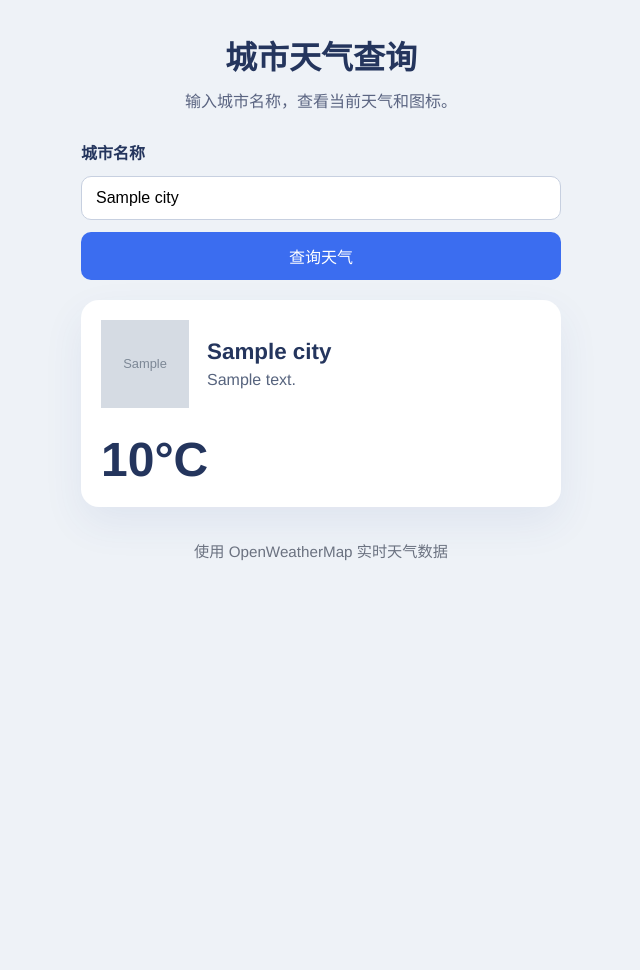
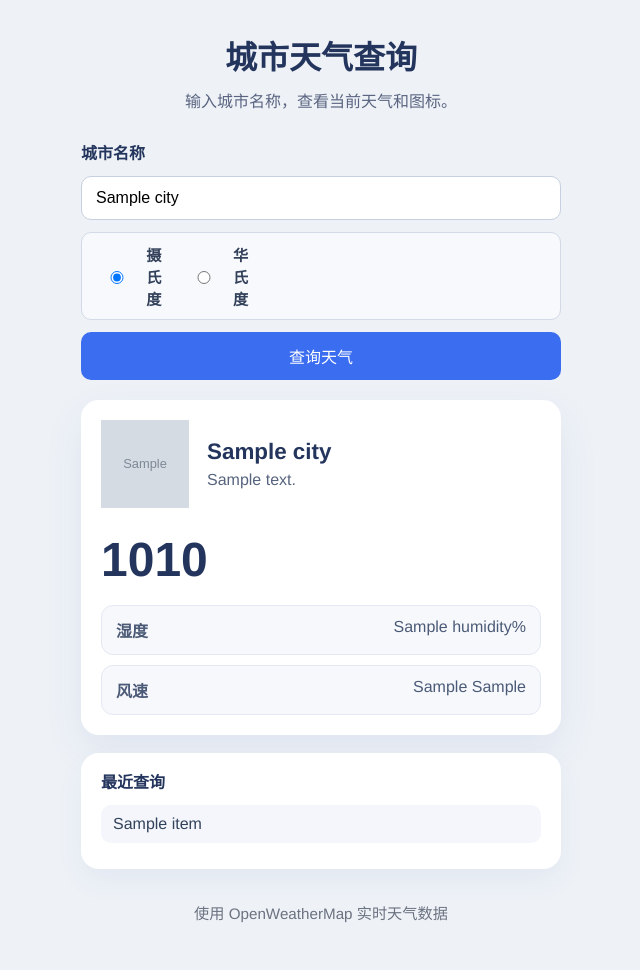
Before and after one commit to 2841067313/Test, a Flask app: template templates/index.html in a window 1280 px wide. Shown: the whole page, without its empty margins (319-959 px from the left). Before the commit the page ends 561 px from the top, so only its background shows below. Run offline with Flask 3, Linux system fonts and the light colour scheme; the template is opened without the code that fills it: most values are stand-ins (such as "Sample title", 1, 10 or a date in 2020); grey boxes marked "Sample" are stand-in pictures.

Commit message:
添加天气查询功能，支持单位切换和最近查询历史

```diff
--- a/app.py
+++ b/app.py
@@ -6,9 +6,19 @@
 app = Flask(__name__)
 
 API_KEY = os.environ.get("OPENWEATHER_API_KEY")
+MAX_HISTORY = 5
+recent_searches = []
 
 
-def get_weather(city: str) -> dict:
+def add_recent_city(city: str) -> None:
+    if city in recent_searches:
+        recent_searches.remove(city)
+    recent_searches.insert(0, city)
+    if len(recent_searches) > MAX_HISTORY:
+        recent_searches.pop()
+
+
+def get_weather(city: str, units: str = "metric") -> dict:
     if not API_KEY:
         return {"error": "缺少环境变量 OPENWEATHER_API_KEY。请先设置 API Key。"}
 
@@ -16,7 +26,7 @@
     params = {
         "q": city,
         "appid": API_KEY,
-        "units": "metric",
+        "units": units,
         "lang": "zh_cn",
     }
 
@@ -33,6 +43,10 @@
             "temperature": round(data["main"]["temp"]),
             "description": weather["description"].capitalize(),
             "icon_url": f"https://openweathermap.org/img/wn/{weather['icon']}@2x.png",
+            "humidity": data["main"].get("humidity"),
+            "wind_speed": round(data["wind"].get("speed", 0), 1),
+            "wind_unit": "m/s" if units == "metric" else "mph",
+            "temp_unit": "°C" if units == "metric" else "°F",
         }
 
     except requests.RequestException as error:
@@ -44,18 +58,29 @@
     weather = None
     error = None
     city = None
+    units = "metric"
 
     if request.method == "POST":
         city = request.form.get("city", "").strip()
+        units = request.form.get("units", "metric")
         if not city:
             error = "请输入城市名称。"
         else:
-            weather = get_weather(city)
+            weather = get_weather(city, units)
             if "error" in weather:
                 error = weather["error"]
                 weather = None
+            else:
+                add_recent_city(weather["city"])
 
-    return render_template("index.html", city=city, weather=weather, error=error)
+    return render_template(
+        "index.html",
+        city=city,
+        weather=weather,
+        error=error,
+        units=units,
+        recent_searches=recent_searches,
+    )
 
 
 if __name__ == "__main__":
--- a/static/style.css
+++ b/static/style.css
@@ -53,6 +53,24 @@
     font-size: 1rem;
 }
 
+.unit-switch {
+    display: flex;
+    gap: 12px;
+    align-items: center;
+    padding: 10px 12px;
+    border: 1px solid #d3d9e6;
+    border-radius: 10px;
+    background: #f7f9fc;
+}
+
+.unit-switch label {
+    display: flex;
+    align-items: center;
+    gap: 8px;
+    font-size: 0.95rem;
+    color: #33415a;
+}
+
 .weather-form button {
     padding: 12px 16px;
     border: none;
@@ -105,8 +123,56 @@
 
 .weather-details {
     margin-top: 24px;
+}
+
+.temperature {
+    display: block;
     font-size: 3rem;
     font-weight: 700;
+}
+
+.weather-metrics {
+    margin-top: 18px;
+    display: grid;
+    gap: 10px;
+    color: #4b5a76;
+    font-size: 1rem;
+}
+
+.weather-metrics div {
+    display: flex;
+    justify-content: space-between;
+    padding: 12px 14px;
+    border-radius: 12px;
+    background: #f7f8fc;
+    border: 1px solid #e3e8f2;
+}
+
+.history-card {
+    margin-top: 18px;
+    background: white;
+    border-radius: 18px;
+    padding: 16px 20px;
+    box-shadow: 0 12px 28px rgba(52, 79, 156, 0.06);
+}
+
+.history-card h3 {
+    margin: 0 0 12px;
+    font-size: 1rem;
+}
+
+.history-card ul {
+    list-style: none;
+    padding: 0;
+    margin: 0;
+}
+
+.history-card li {
+    margin-bottom: 10px;
+    padding: 10px 12px;
+    border-radius: 10px;
+    background: #f4f6fb;
+    color: #32425b;
 }
 
 footer {
--- a/templates/index.html
+++ b/templates/index.html
@@ -19,6 +19,16 @@
             <form method="post" class="weather-form">
                 <label for="city">城市名称</label>
                 <input id="city" name="city" type="text" placeholder="例如：Beijing" value="{{ city or '' }}" required />
+                <div class="unit-switch">
+                    <label>
+                        <input type="radio" name="units" value="metric" {% if units !='imperial' %}checked{% endif %} />
+                        摄氏度
+                    </label>
+                    <label>
+                        <input type="radio" name="units" value="imperial" {% if units=='imperial' %}checked{% endif
+                            %} /> 华氏度
+                    </label>
+                </div>
                 <button type="submit">查询天气</button>
             </form>
 
@@ -36,8 +46,23 @@
                     </div>
                 </div>
                 <div class="weather-details">
-                    <span class="temperature">{{ weather.temperature }}°C</span>
+                    <span class="temperature">{{ weather.temperature }}{{ weather.temp_unit }}</span>
+                    <div class="weather-metrics">
+                        <div><strong>湿度</strong> {{ weather.humidity }}%</div>
+                        <div><strong>风速</strong> {{ weather.wind_speed }} {{ weather.wind_unit }}</div>
+                    </div>
                 </div>
+            </section>
+            {% endif %}
+
+            {% if recent_searches %}
+            <section class="history-card">
+                <h3>最近查询</h3>
+                <ul>
+                    {% for item in recent_searches %}
+                    <li>{{ item }}</li>
+                    {% endfor %}
+                </ul>
             </section>
             {% endif %}
         </main>
```
